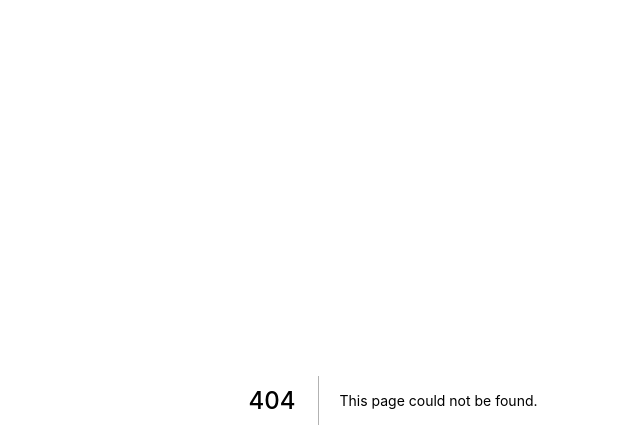
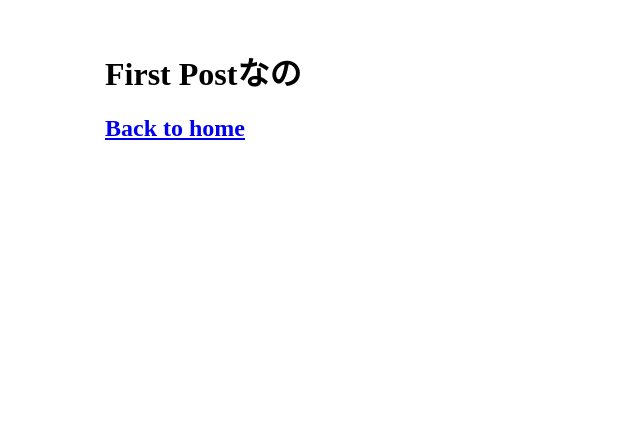
Before and after one commit to yusabana-sandbox/ts-practice, a React app in the folder next-ts/official-tutorial/nextjs-blog/: page /posts/first-post in a window 1280 px wide. Before the commit this address had no page. Shown: the whole page, without its empty margins (247-887 px from the left). Built offline with nearby package versions, Linux system fonts and the light colour scheme.

Commit message:
feat: add sass and components

```diff
--- /dev/null
+++ b/next-ts/official-tutorial/nextjs-blog/components/Layout.js
@@ -0,0 +1,5 @@
+import styles from "./layout.module.scss";
+
+export default function Layout({ children }) {
+  return <div className={styles.container}>{children}</div>;
+}
--- /dev/null
+++ b/next-ts/official-tutorial/nextjs-blog/components/layout.module.scss
@@ -0,0 +1,5 @@
+.container {
+  max-width: 36rem;
+  padding: 0 1rem;
+  margin: 3rem auto 6rem;
+}
--- a/next-ts/official-tutorial/nextjs-blog/package.json
+++ b/next-ts/official-tutorial/nextjs-blog/package.json
@@ -10,6 +10,7 @@
   "dependencies": {
     "next": "^9.5.5",
     "react": "^16.13.1",
-    "react-dom": "^16.13.1"
+    "react-dom": "^16.13.1",
+    "sass": "^1.27.0"
   }
 }
--- a/next-ts/official-tutorial/nextjs-blog/pages/index.js
+++ b/next-ts/official-tutorial/nextjs-blog/pages/index.js
@@ -1,4 +1,5 @@
-import Head from 'next/head'
+import Head from "next/head";
+import Link from "next/link";
 
 export default function Home() {
   return (
@@ -10,7 +11,10 @@ export default function Home() {
 
       <main>
         <h1 className="title">
-          Welcome to <a href="https://nextjs.org">Next.js!</a>
+          Read{" "}
+          <Link href="/posts/first-post">
+            <a>this page!!</a>
+          </Link>
         </h1>
 
         <p className="description">
@@ -54,7 +58,7 @@ export default function Home() {
           target="_blank"
           rel="noopener noreferrer"
         >
-          Powered by{' '}
+          Powered by{" "}
           <img src="/vercel.svg" alt="Vercel Logo" className="logo" />
         </a>
       </footer>
@@ -205,5 +209,5 @@ export default function Home() {
         }
       `}</style>
     </div>
-  )
+  );
 }
--- /dev/null
+++ b/next-ts/official-tutorial/nextjs-blog/pages/posts/first-post.js
@@ -0,0 +1,20 @@
+import Head from "next/head";
+import Link from "next/link";
+import Layout from "../../components/Layout";
+
+export default function FirstPost() {
+  return (
+    <Layout>
+      <Head>
+        <title>First Post</title>
+      </Head>
+
+      <h1>First Postなの</h1>
+      <h2>
+        <Link href="/">
+          <a>Back to home</a>
+        </Link>
+      </h2>
+    </Layout>
+  );
+}
```
Also changed, not shown: 1 other file.
